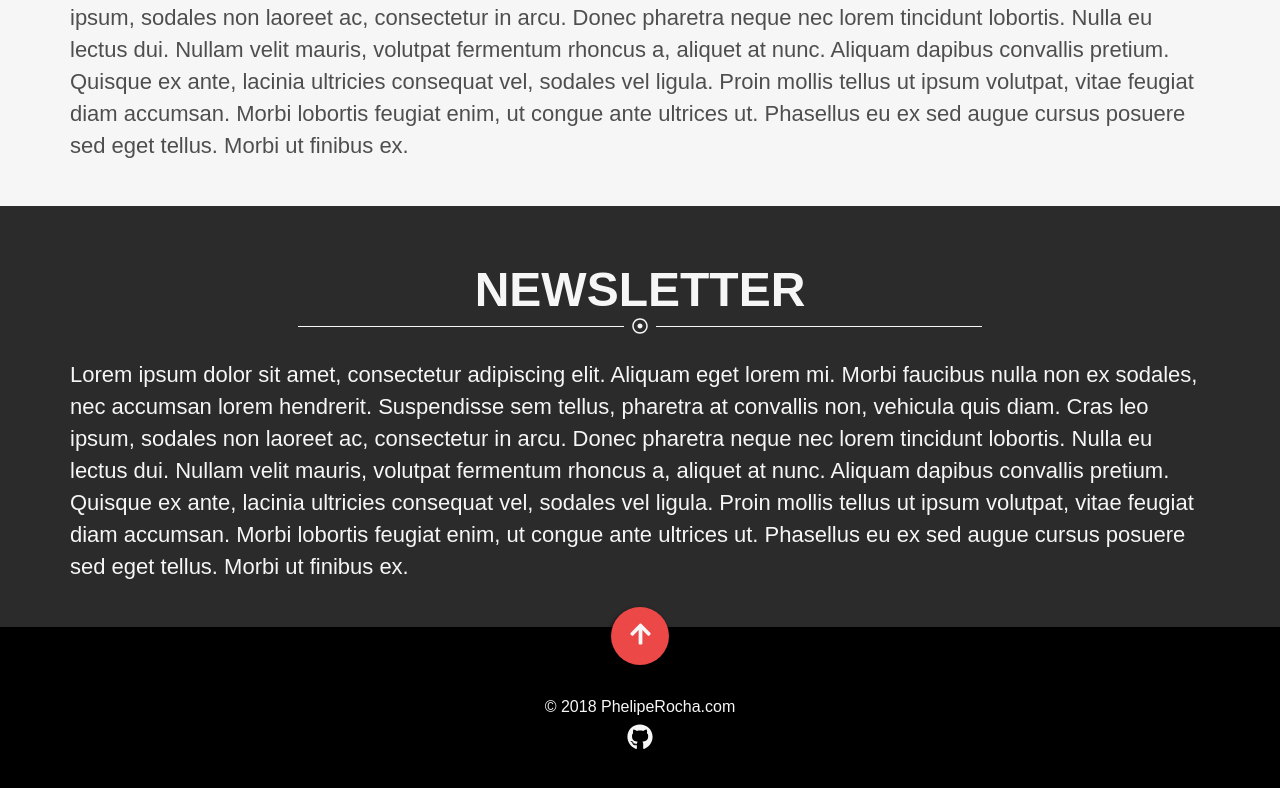
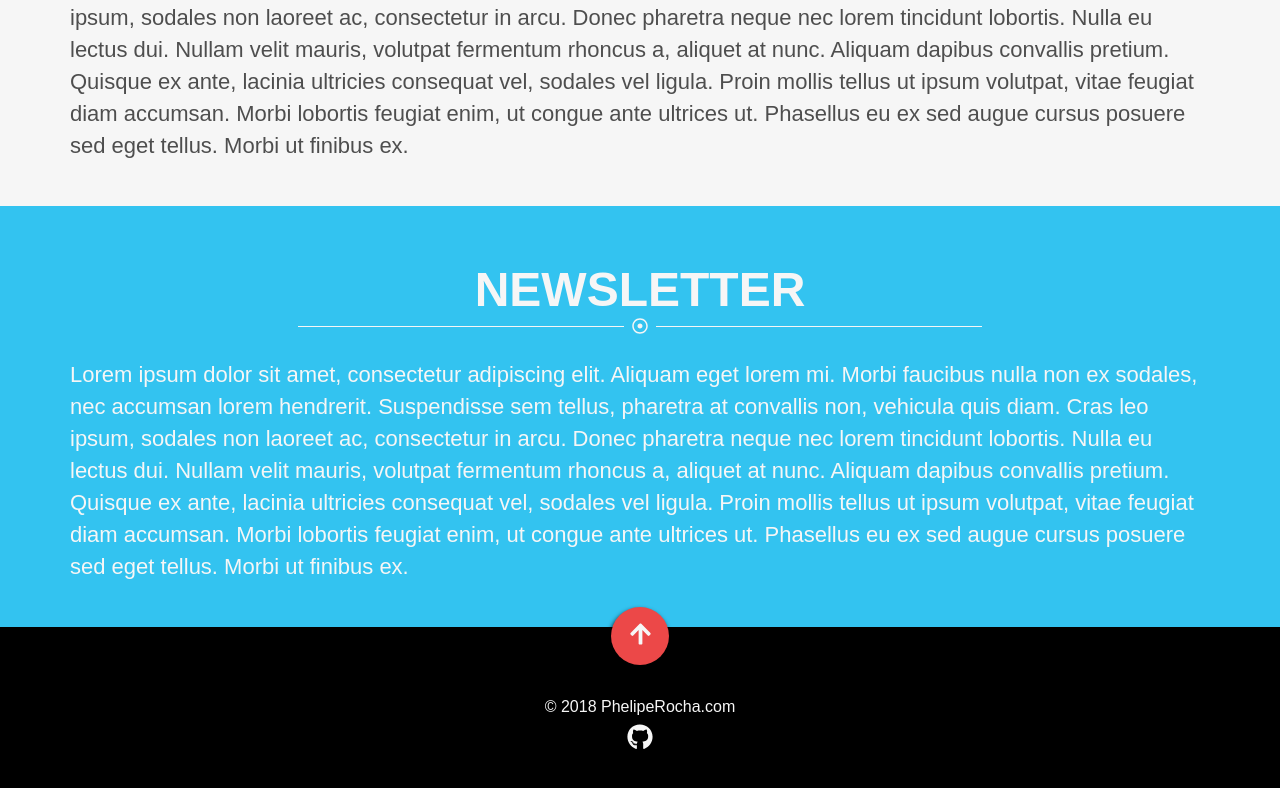
Before and after one commit to pheliperocha/pheliperocha.com, a Vue app: page / in a window 1280 px wide. Shown: the part 2259-3047 px from the top of the page. Built offline with nearby package versions, Linux system fonts and the light colour scheme; a web font is replaced by a local one.

Commit message:
feat: Adding a blue theme to Section

```diff
--- a/src/components/Section.vue
+++ b/src/components/Section.vue
@@ -1,5 +1,8 @@
 <template>
-    <section class="area" v-bind:class="{ 'dark-theme': theme === 'dark' }">
+    <section class="area" v-bind:class="{
+    'dark-theme': theme === 'dark',
+    'blue-theme': theme === 'blue'
+    }">
         <slot></slot>
     </section>
 </template>
@@ -7,11 +10,20 @@
 <script lang="ts">
 import { Component, Prop, Vue } from 'vue-property-decorator';
 
+const validThemes = ['light', 'dark', 'blue'];
+
 @Component({
   components: {},
 })
 export default class Section extends Vue {
   @Prop() private theme!: string;
+
+  private mounted() {
+    if (validThemes.indexOf(this.theme) === -1) {
+      /* tslint:disable:no-console */
+      console.warn('Invalid theme, you should pick one of', validThemes);
+    }
+  }
 }
 </script>
 
--- a/src/components/Title.vue
+++ b/src/components/Title.vue
@@ -96,4 +96,19 @@ export default class Title extends Vue {
             }
         }
     }
+
+    .blue-theme {
+        h1, h2, h3, h4 {
+            color: $white;
+        }
+
+        .divider {
+            background: $white;
+
+            span {
+                background: $blue;
+                color: $white;
+            }
+        }
+    }
 </style>
--- a/src/styles/area.scss
+++ b/src/styles/area.scss
@@ -17,4 +17,9 @@ section.area {
     background: $black;
     color: $white;
   }
+
+  &.blue-theme {
+    background: $blue;
+    color: $white;
+  }
 }
--- a/src/styles/variables.scss
+++ b/src/styles/variables.scss
@@ -2,6 +2,7 @@
 $true-black: #000;
 $black: #2B2B2B;
 $white: #F6F6F6;
+$blue: #33C3F0;
 $accent: #DE1B1B;
 $accent-dark: #880000;
 $accent-light: #EC4848;
--- a/src/views/Home.vue
+++ b/src/views/Home.vue
@@ -6,7 +6,7 @@
     <ProjectsSection theme="light" />
     <BlogSection theme="dark" />
     <ContactSection theme="light" />
-    <NewsletterSection theme="dark" />
+    <NewsletterSection theme="blue" />
     <Footer />
   </div>
 </template>
```
